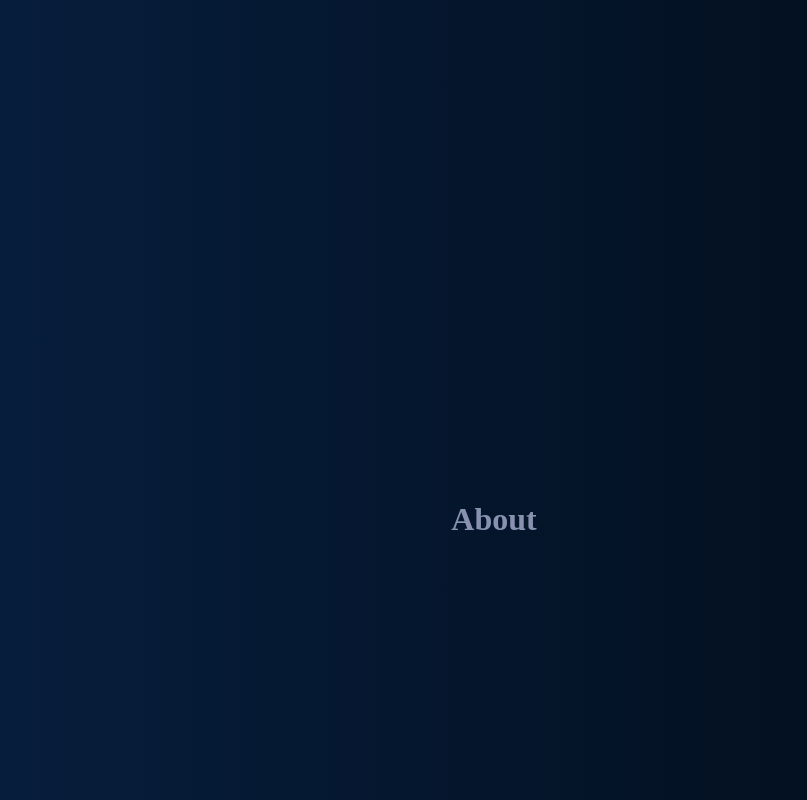
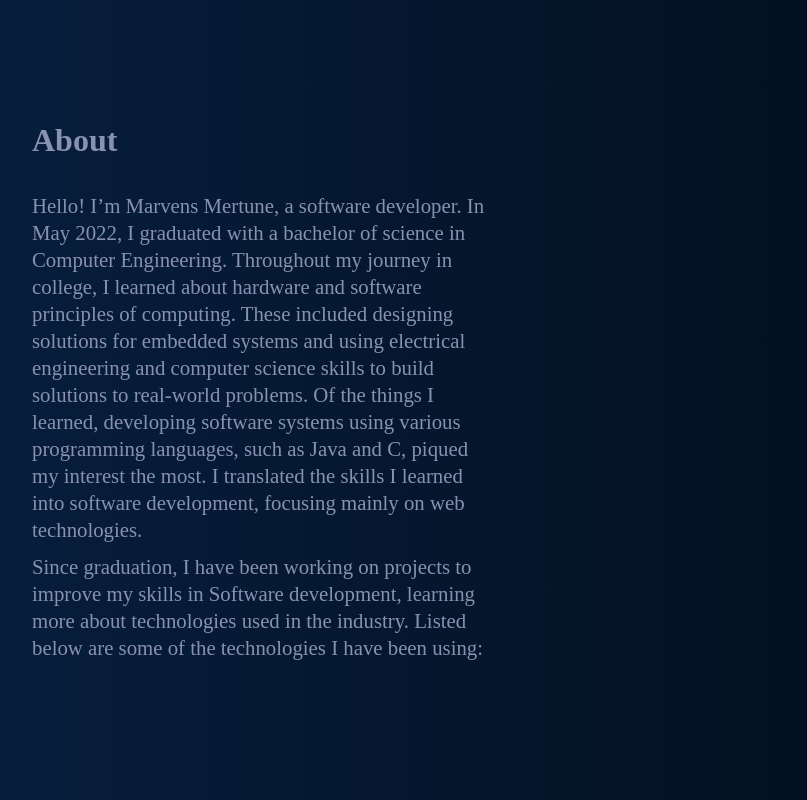
Before and after one commit to mmertune/Personal-Portfolio2, a React (Create React App) app: page / in a window 1280 px wide. Shown: the part 680-1480 px from the top of the page, without its empty margins (146-953 px from the left). Built offline with nearby package versions, Linux system fonts and the light colour scheme.

Commit message:
added text to about section

```diff
--- a/src/assets/css/about.css
+++ b/src/assets/css/about.css
@@ -1,10 +1,21 @@
-.about {
+/* .about {
   display: flex;
   flex-direction: column;
   justify-content: center;
   align-items: center;
-}
+} */
 
 .about_title{
     color: var(--big-text-clr);
+    margin-bottom: 30px;
 }
+.about_paragraphSect{
+  display: flex;
+  flex-direction: column;
+
+  width: 50%;
+}
+.about_paragraph1, .about_paragraph2{
+  font-size: 1.3rem;
+  margin-bottom: 10px;
+}
--- a/src/pages/About.jsx
+++ b/src/pages/About.jsx
@@ -5,6 +5,23 @@ const About = () => {
   return (
     <div className='about grid_about' id='about'>
         <h1 className='about_title'>About</h1>
+        <div className='about_paragraphSect'><p className='about_paragraph1'>
+        Hello! I’m Marvens Mertune, a software developer. In May 2022, I
+        graduated with a bachelor of science in Computer Engineering. Throughout
+        my journey in college, I learned about hardware and software principles
+        of computing. These included designing solutions for embedded systems
+        and using electrical engineering and computer science skills to build
+        solutions to real-world problems. Of the things I learned, developing
+        software systems using various programming languages, such as Java and
+        C, piqued my interest the most. I translated the skills I learned into
+        software development, focusing mainly on web technologies.
+      </p>
+      <p className='about_paragraph2'>
+        Since graduation, I have been working on projects to improve my skills
+        in Software development, learning more about technologies used in the
+        industry. Listed below are some of the technologies I have been using:
+      </p></div>
+
     </div>
   )
 }
```
